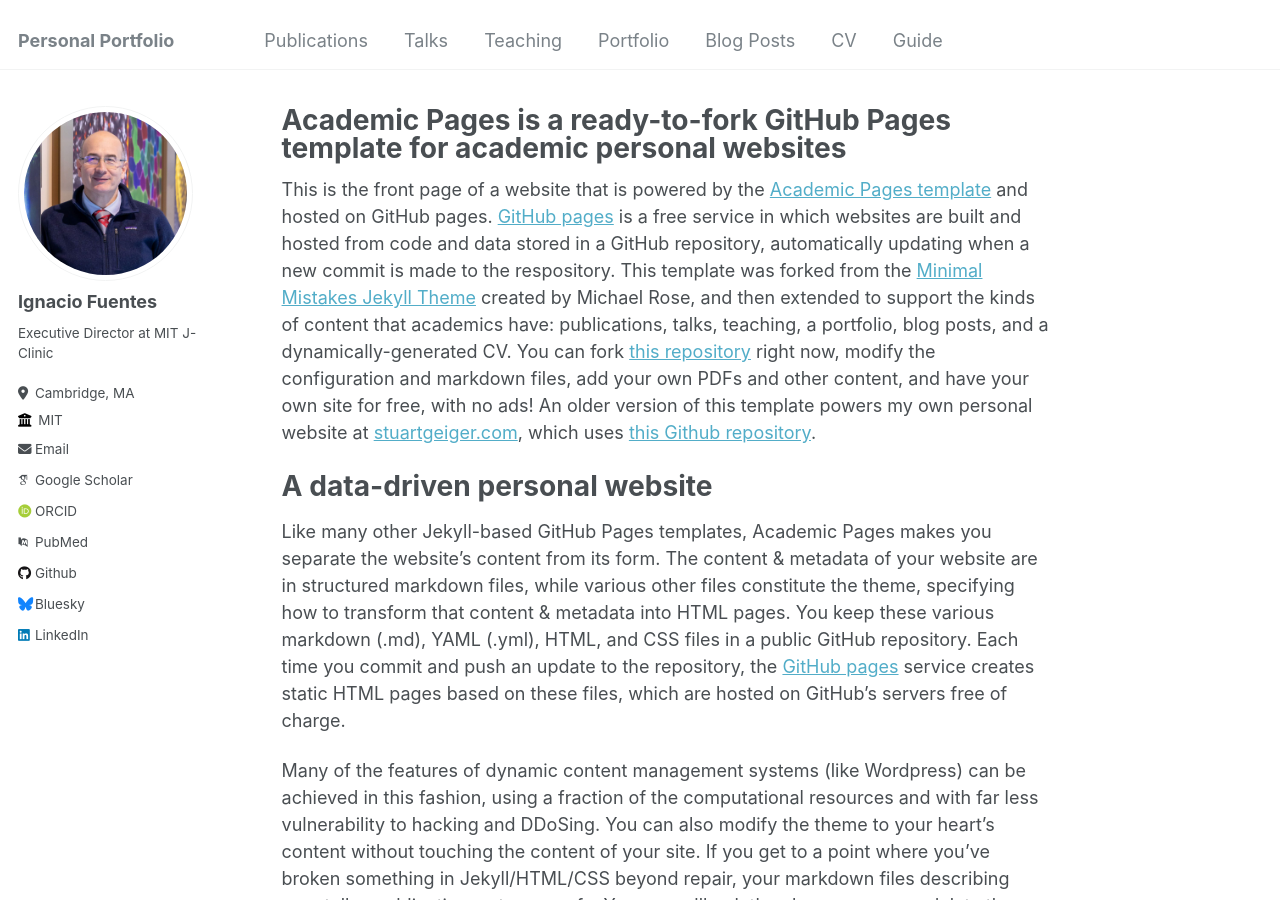
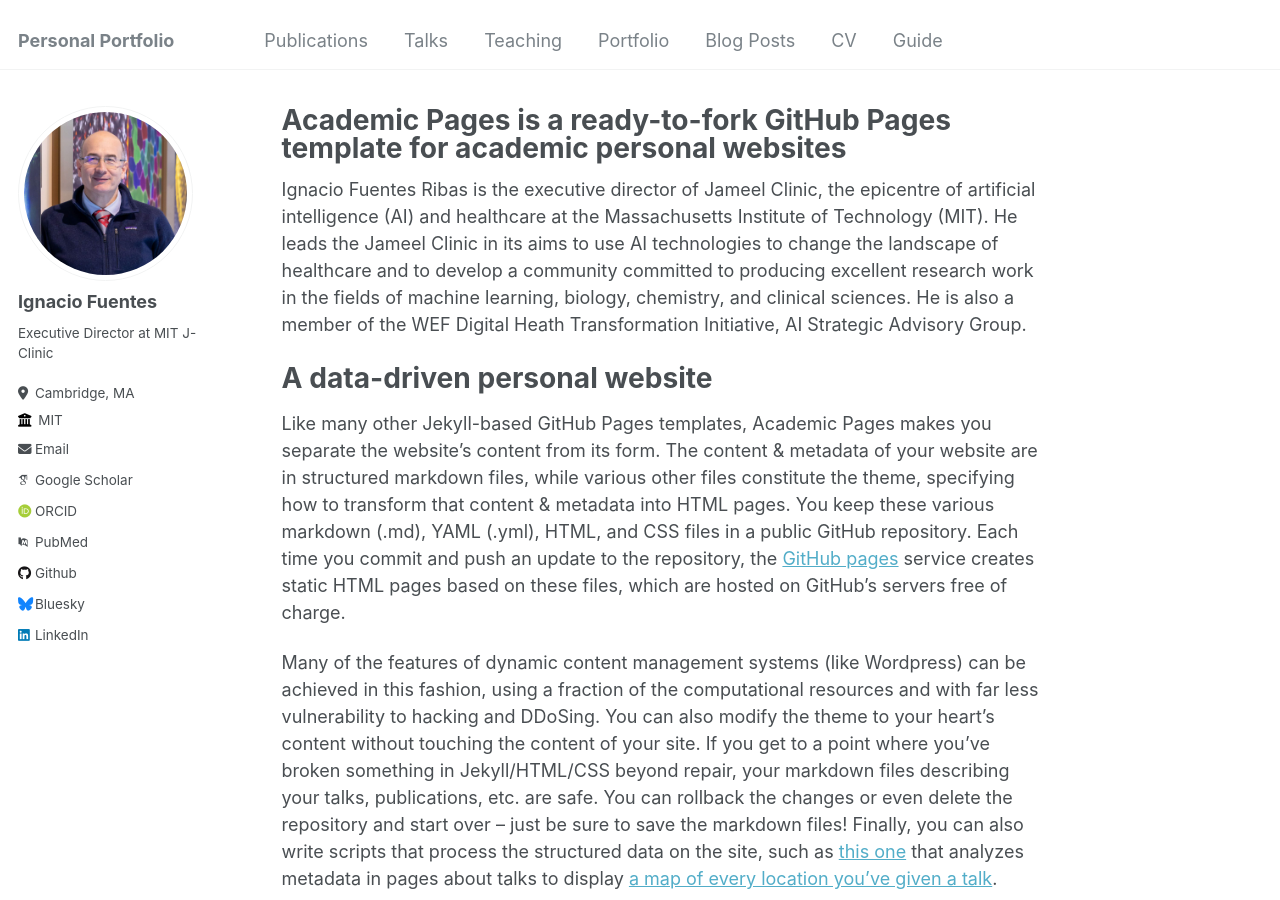
Before and after one commit to ifuentes3/ifuentes3.github.io, a Jekyll site: the page built from _pages/about.md, in a window 1280 px wide and 900 px high. Built offline with Jekyll 4.4.1, drawn with Linux system fonts in a browser that asks for light colours; some web fonts are replaced.

Commit message:
Update about 1_25_2026.md
Briefing IFR @MIT

```diff
--- a/_pages/about.md
+++ b/_pages/about.md
@@ -7,7 +7,7 @@ redirect_from:
   - /about.html
 ---
 
-This is the front page of a website that is powered by the [Academic Pages template](https://github.com/academicpages/academicpages.github.io) and hosted on GitHub pages. [GitHub pages](https://pages.github.com) is a free service in which websites are built and hosted from code and data stored in a GitHub repository, automatically updating when a new commit is made to the respository. This template was forked from the [Minimal Mistakes Jekyll Theme](https://mmistakes.github.io/minimal-mistakes/) created by Michael Rose, and then extended to support the kinds of content that academics have: publications, talks, teaching, a portfolio, blog posts, and a dynamically-generated CV. You can fork [this repository](https://github.com/academicpages/academicpages.github.io) right now, modify the configuration and markdown files, add your own PDFs and other content, and have your own site for free, with no ads! An older version of this template powers my own personal website at [stuartgeiger.com](http://stuartgeiger.com), which uses [this Github repository](https://github.com/staeiou/staeiou.github.io).
+Ignacio Fuentes Ribas is the executive director of Jameel Clinic, the epicentre of artificial intelligence (AI) and healthcare at the Massachusetts Institute of Technology (MIT). He leads the Jameel Clinic in its aims to use AI technologies to change the landscape of healthcare and to develop a community committed to producing excellent research work in the fields of machine learning, biology, chemistry, and clinical sciences. He is also a member of the WEF Digital Heath Transformation Initiative, AI Strategic Advisory Group.
 
 A data-driven personal website
 ======
```
